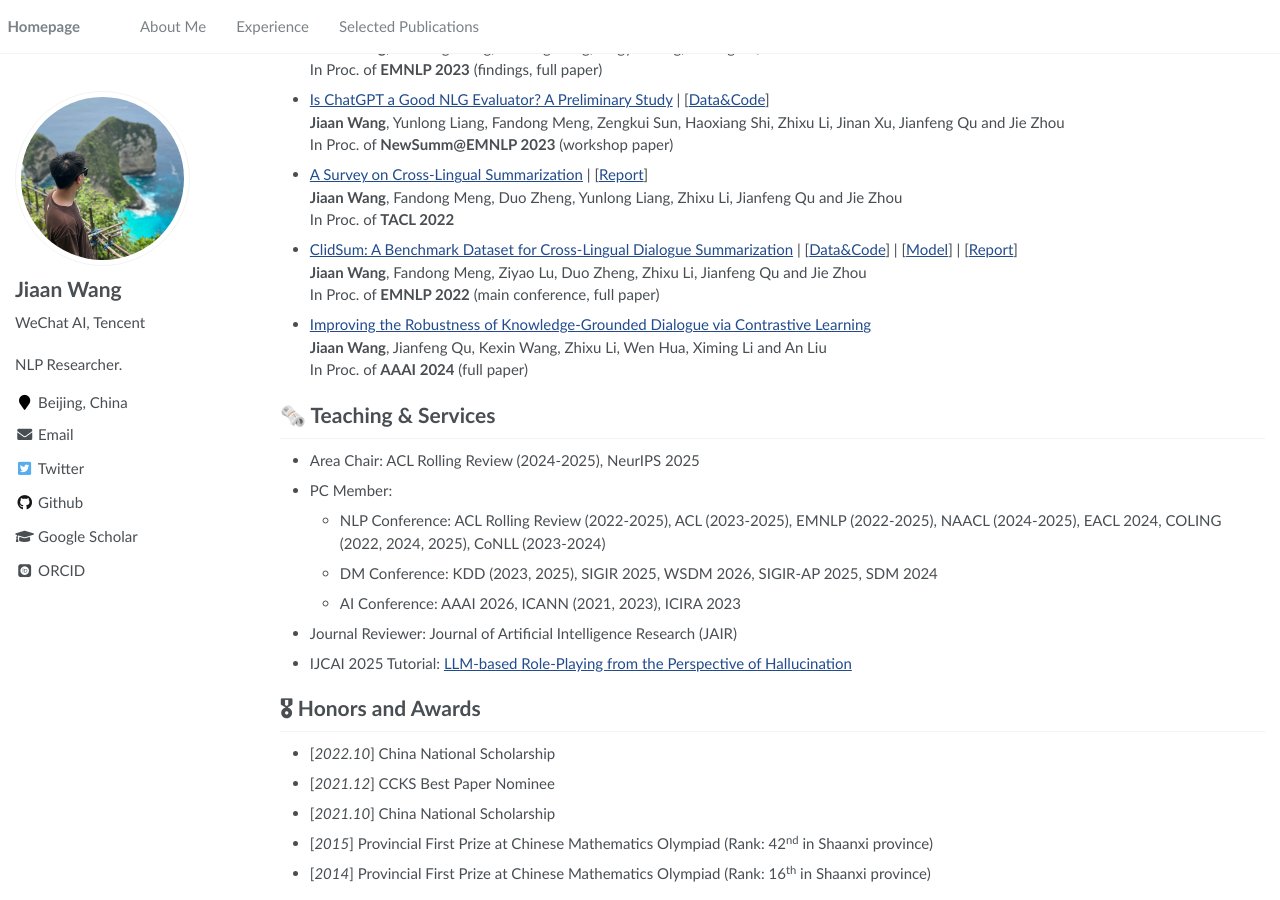
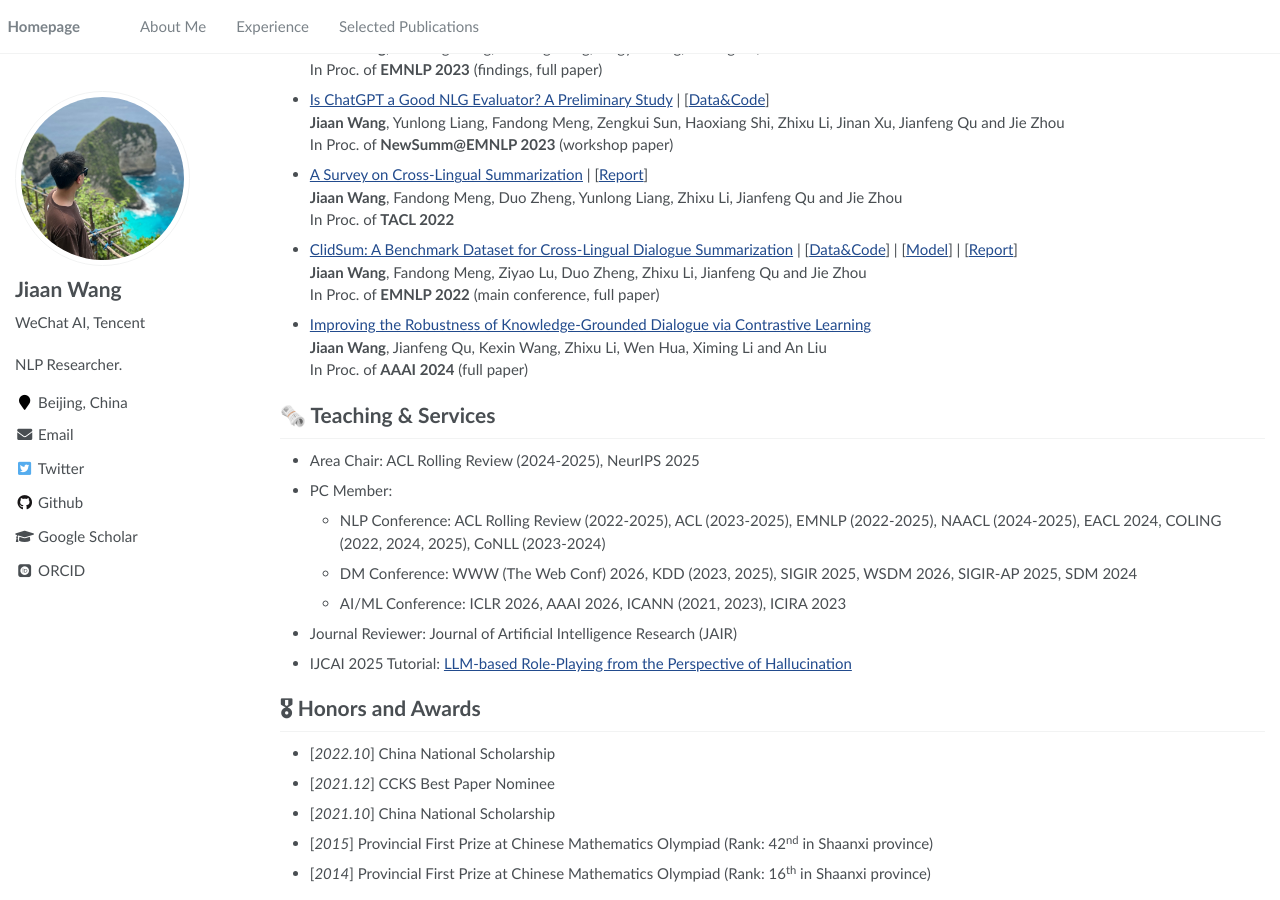
Before and after one commit to JiaanWang-academic/JiaanWang-academic.github.io, a Jekyll site: the page built from _pages/about.md, in a window 1280 px wide and 900 px high, scrolled down 1300 px. Built offline with Jekyll 4.4.1, drawn with Linux system fonts in a browser that asks for light colours; some web fonts are replaced.

Commit message:
Update about.md

```diff
--- a/_pages/about.md
+++ b/_pages/about.md
@@ -83,8 +83,8 @@ In Proc. of **AAAI 2024** (full paper)
 - Area Chair: ACL Rolling Review (2024-2025), NeurIPS 2025
 - PC Member:
     - NLP Conference: ACL Rolling Review (2022-2025), ACL (2023-2025), EMNLP (2022-2025), NAACL (2024-2025), EACL 2024, COLING (2022, 2024, 2025), CoNLL (2023-2024)
-    - DM Conference: KDD (2023, 2025), SIGIR 2025, WSDM 2026, SIGIR-AP 2025, SDM 2024
-    - AI Conference: AAAI 2026, ICANN (2021, 2023), ICIRA 2023
+    - DM Conference: WWW (The Web Conf) 2026, KDD (2023, 2025), SIGIR 2025, WSDM 2026, SIGIR-AP 2025, SDM 2024
+    - AI/ML Conference: ICLR 2026, AAAI 2026, ICANN (2021, 2023), ICIRA 2023
 - Journal Reviewer: Journal of Artificial Intelligence Research (JAIR)
 - IJCAI 2025 Tutorial: [LLM-based Role-Playing from the Perspective of Hallucination](https://ijcai-roleplay.github.io/)
 
```
